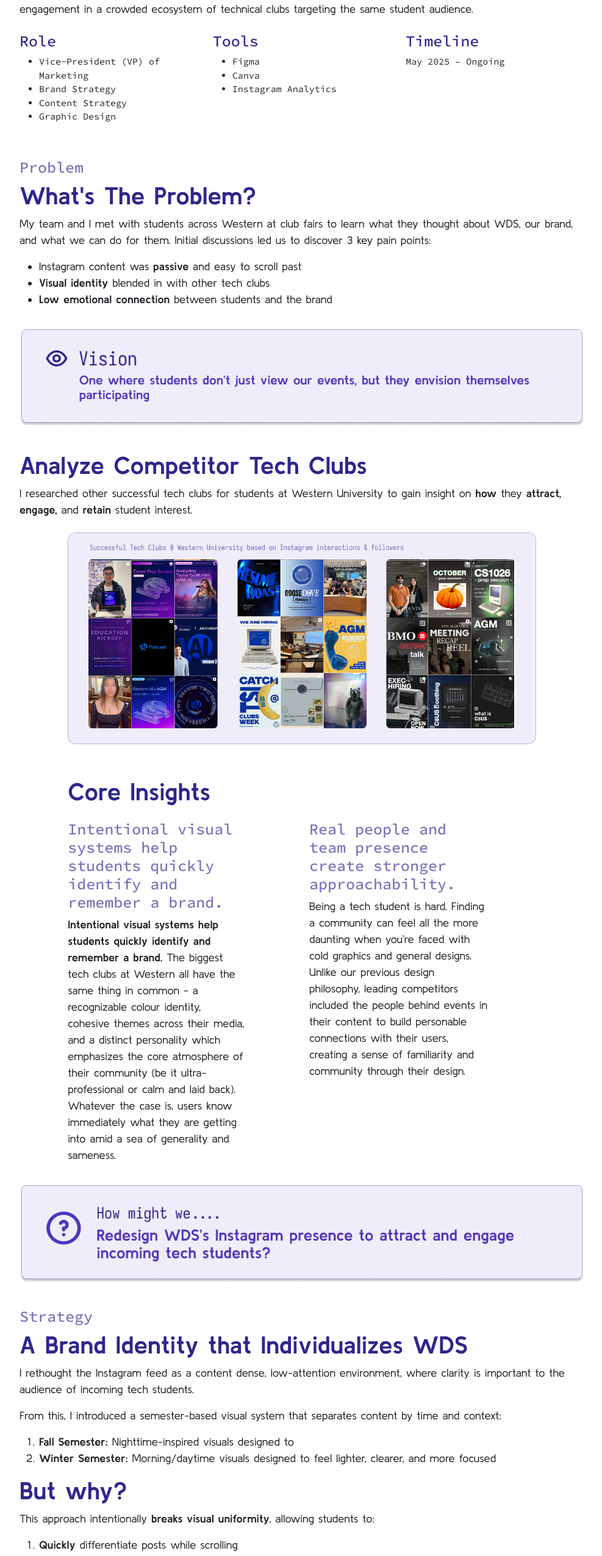
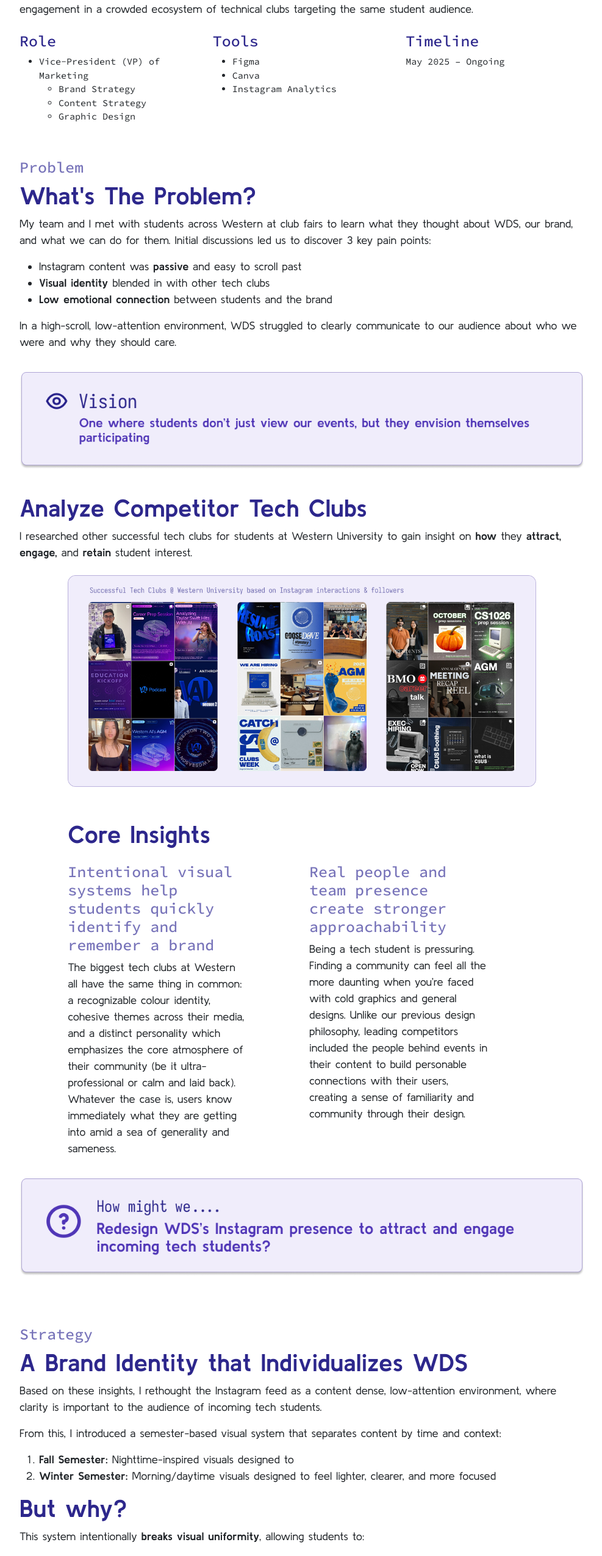
Before and after one commit to TangTina738/tinatangweb, a React (Vite) app: page /wds in a window 1280 px wide. Shown: the part 840-3391 px from the top of the page at 61% size, without its empty margins (145-1132 px from the left). Built offline with nearby package versions, Linux system fonts and the light colour scheme; a web font is replaced by a local one.

Commit message:
Updated Work section, fixed spellings

```diff
--- a/src/Home.jsx
+++ b/src/Home.jsx
@@ -39,10 +39,10 @@ function Home() {
             <div className="row">
               <div className="col-12 col-md-7">
                 <p className="home-description mb-1">
-                  I use design and marketing to help understand what type of content strategies drive audiences to engage with a brand.
+                  I use design and marketing to help what type of content strategies drive audiences to engage with a brand.
                 </p>
                 <p className="home-description mt-0">
-                  Through my work with student organizations and tech communities, I transform passive digital media into active, human-focused content.
+                  Through my work with student organizations and tech communities, I transform passive digital media into active, human-focused experiences.
                 </p>
               </div>
             </div>
--- a/src/Work/Proj1.jsx
+++ b/src/Work/Proj1.jsx
@@ -96,9 +96,11 @@ function Proj1() {
                             <h4 className="meta-title">Role</h4>
                             <ul className="meta-list">
                             <li>Vice-President (VP) of Marketing</li>
+                            <ul>
                             <li>Brand Strategy</li>
                             <li>Content Strategy</li>
                             <li>Graphic Design</li>
+                            </ul>
                             </ul>
                         </div>
 
@@ -122,11 +124,16 @@ function Proj1() {
                         <h2 className="subtitle">What's The Problem?</h2>
                         <p className="info-paragraph">My team and I met with students across Western at club fairs to learn what they thought about WDS, our brand, and what we can do for them.
                             Initial discussions  led us to discover 3 key pain points:</p>
+
                          <ul className="info-paragraph">
                             <li>Instagram content was <b>passive</b> and easy to scroll past</li>
                             <li><b>Visual identity</b> blended in with other tech clubs</li>
                             <li><b>Low emotional connection</b> between students and the brand</li>
                         </ul>
+
+                        <p className="info-paragraph">
+                          In a high-scroll, low-attention environment, WDS struggled to clearly communicate to our audience about who we were and why they should care.
+                        </p>
 
                          <div className="col-12">
                             <img src={Vision} className="intro-img img-fluid"></img>
@@ -151,14 +158,14 @@ function Proj1() {
                 </div>
 
              <FadeIn className="col-12 col-md-4 offset-md-1">
-                    <h3 className="subtext">Intentional visual systems help students quickly identify and remember a brand. </h3>
-                    <p className="info-paragraph"><strong>Intentional visual systems help students quickly identify and remember a brand. </strong>
-                        The biggest tech clubs at Western all have the same thing in common - a recognizable colour identity, cohesive themes across their media, and a distinct personality which emphasizes the core atmosphere of their community (be it ultra-professional or calm and laid back).
+                    <h3 className="subtext">Intentional visual systems help students quickly identify and remember a brand </h3>
+                    <p className="info-paragraph">
+                        The biggest tech clubs at Western all have the same thing in common: a recognizable colour identity, cohesive themes across their media, and a distinct personality which emphasizes the core atmosphere of their community (be it ultra-professional or calm and laid back).
                         Whatever the case is, users know immediately what they are getting into amid a sea of generality and sameness.</p>
                         </FadeIn>
                  <FadeIn className="col-12 col-md-4 offset-md-1">
-                    <h3 className="subtext">Real people and team presence create stronger approachability.</h3>
-                    <p className="info-paragraph"> Being a tech student is hard.
+                    <h3 className="subtext">Real people and team presence create stronger approachability</h3>
+                    <p className="info-paragraph"> Being a tech student is pressuring.
                         Finding a community can feel all the more daunting when you’re faced with cold graphics and general designs. Unlike our previous design philosophy, leading competitors included the people behind events in their content to build personable connections with their users, creating a sense of familiarity and community through their design.
                     </p>
                 </FadeIn>
@@ -175,7 +182,7 @@ function Proj1() {
                         <h2 className="subtext">Strategy</h2>
                         <h2 className="subtitle">A Brand Identity that Individualizes WDS</h2>
 
-                        <p className="info-paragraph">I rethought the Instagram feed as a content dense, low-attention environment, where clarity is important to the audience of incoming tech students.
+                        <p className="info-paragraph">Based on these insights, I rethought the Instagram feed as a content dense, low-attention environment, where clarity is important to the audience of incoming tech students.
                         </p>
                         <p className="info-paragraph"> From this, I introduced a semester-based visual system that separates content by time and context:</p>
                         <ol className="info-paragraph">
@@ -183,7 +190,7 @@ function Proj1() {
                           <li><b>Winter Semester:</b> Morning/daytime visuals designed to feel lighter, clearer, and more focused</li>
                         </ol>
                          <h2 className="subtitle">But why?</h2>
-                         <p className="info-paragraph">This approach intentionally <strong>breaks visual uniformity</strong>, allowing students to:</p>
+                         <p className="info-paragraph">This system intentionally <strong>breaks visual uniformity</strong>, allowing students to:</p>
                          <ol className="info-paragraph">
                           <li><b>Quickly</b> differentiate posts while scrolling</li>
                           <li><b>Recognize</b> which semester content belongs to</li>
--- a/src/Work/Proj2.jsx
+++ b/src/Work/Proj2.jsx
@@ -110,9 +110,11 @@ function Proj2() {
               </div>
 
               <div className="problem">
+                 <h2 className="subtext">Problem</h2>
                 <h2 className="subtitle">Cultural Disconnect</h2>
                 <p className="info-paragraph">
-                  The challenge was not low engagement, but an inconsistent and outdated
+                  From a student's perspective,
+                  the challenge was not low engagement, but an inconsistent and outdated
                   brand system that no longer reflected the evolving identity of the Vietnamese
                   student community. Any redesign risked losing cultural authenticity or
                   alienating long-standing members.
--- a/src/Work/Proj3.jsx
+++ b/src/Work/Proj3.jsx
@@ -61,13 +61,14 @@ const sh2Images = [sh6,sh7,sh8,sh9];
             <div className="container">
                 <div className="row">
                 <div className="col-12 col-md-10 offset-md-1">
-                    <ImageCarousel images={shImages} />
+                   <div className="context">
                      <h2 className="subtitle">Context</h2>
                      <p className="info-paragraph">SheHacks+ is dedicated to empowering women and non-binary individuals to grow as innovators, fostering leadership and creativity in a traditionally underrepresented industry, organized by a tech club at Western University called Women+ In Tech Society.
                       </p>
 
                       <p className="info-paragraph">Through Women in Technology+ (WITS+), I had the role of a Design Director, where our team was responsible for creating merchandise assets and ensuring the event’s theme and branding were recognizable and cohesive for our target audience.
                     </p>
+                    </div>
 
               <div className="row mt-4">
                 <div className="col-12 col-md-4">
@@ -75,7 +76,12 @@ const sh2Images = [sh6,sh7,sh8,sh9];
                   <ul className="meta-list">
                     <li>Director of Design</li>
                   </ul>
+                  <ul className="meta-list">
+                    <li>Designed hand-illustrated merchandise assets</li>
+                    <li>Created functional ID card designs for all participants</li>
+                  </ul>
                 </div>
+
 
                 <div className="col-12 col-md-4">
                   <h4 className="meta-title">Tools/Skills</h4>
@@ -91,10 +97,29 @@ const sh2Images = [sh6,sh7,sh8,sh9];
                 </div>
               </div>
 
+                    <div className="problem">
+                 <h2 className="subtext">Problem</h2>
+                 <h2 className="subtitle">From a Hacker's Perspectve</h2>
+                <p className="info-paragraph">
+                  Hackathons can feel overwhelming. As a participant, you’re dropped into a busy environment where you’re meeting new people, trying to figure out logistics,
+                  and just hoping you’re in the right place.
+                  For this event, we needed designs that helped hackers feel welcomed and oriented right away. The ID card, in particular, had to be clear and functional while
+                  still feeling fun and on-theme. If it felt too generic or cluttered, it would just become another thing people ignored.
+                  </p>
+
+                  <p className="info-paragraph">
+                    I had to understand that the ID card and sticker serve the purpose as one of the first interactions hackers have with the hackathon. While the ID card helped participants feel reassured
+                    and recognized, the stickers added a playful moment that made the environment feel more welcoming. Together, they helped set a tone that balanced
+                    clarity with personality, making it easier for hackers to settle in and feel like they belonged.
+
+
+                    </p>
+               </div>
 
               <div className="solution">
                    <h2 className="subtext">The Process</h2>
                     <h2 className="subtitle">Bringing an Idea to Life with My Apple Pencil</h2>
+                     <ImageCarousel images={shImages} />
                     <p className="info-paragraph">
                     These hand-illustrated designs were created in Procreate with care and attention to detail. Using a design brief from the hackathon organizers (with a focus on a more realistic space theme), I designed stickers balancing target aesthetics with marketable designs. Illustrations were then converted to various hackathon merch forms, including stickers and keychains, and were even later adapted for use on official websites and social media.
                 </p>
@@ -125,17 +150,16 @@ const sh2Images = [sh6,sh7,sh8,sh9];
 
 
 
-              <div className="problem">
-                <h2 className="subtext">The Problem</h2>
-                <h2 className="subtitle">Time is Ticking!</h2>
-                 <p className="info-paragraph">
-                  This project was particularly challenging given the extremely
-                  tight timeline for completion. With a deadline only a week away from the project introduction, I had to balance competing media requests on top of existing academic and extracurricular demands. Through tight scheduling and clear communication with hackathon organizers, I was able to complete the entire process from ideation to creation in the nick of time (shoutout coffee!).
-                </p>
-              </div>
+              <div className="outcome">
+              <h2 className="subtext">Outcome</h2>
 
-            <div className="outcome">
-             <h2 className="subtext">Learnings</h2>
+                    <h2 className="subtitle">Hackers Carrying your Artwork</h2>
+                    <p className="info-paragraph">With over <strong>150+</strong> participants, my designs were worn throughout the hackathon and taken home as stickers and keychains. Watching Hacker’s interact with and enjoy something I created was a rewarding reminder of how design can create small but meaningful moments of connection. They may not know it, but they were carrying a piece of my design process with them!</p>
+
+                </div>
+
+            <div className="takeaways">
+             <h2 className="subtext">Key Takeaways</h2>
                     <h2 className="subtitle">It's Okay to Raise Your Hand!</h2>
                     <p className="info-paragraph">Through this design process, my design team was extremely supportive and helped me rid of my creative block. One thing I learned was that a design is NEVER "bad."
                      Whether that would be a product for a customer, a graphic for your social media, or just a thought bubble that floats on top of your head, every design is part of an ongoing process.
@@ -148,6 +172,11 @@ const sh2Images = [sh6,sh7,sh8,sh9];
                     <p className="info-paragraph">
                 Overall, I learned the importance of planning and being able to work around tight deadlines. This role also taught me the basics of Figma, shaping my interests in design even further.
                 </p>
+                 <h2 className="subtitle">Time is Ticking!</h2>
+                 <p className="info-paragraph">
+                  This project was particularly challenging given the extremely
+                  tight timeline for completion. With a deadline only a week away from the project introduction, I had to balance competing media requests on top of existing academic and extracurricular demands. Through tight scheduling and clear communication with hackathon organizers, I was able to complete the entire process from ideation to creation in the nick of time (shoutout coffee!).
+                </p>
                  <h2 className="subtitle">Being a Designer Versus Being a Coder</h2>
                  <p className="info-paragraph">As someone who’s always been curious about meaningful work, I started asking myself how design could live alongside technical problem-solving. I reached out to my VP of Design simply to ask why and how design mattered in tech, and that conversation introduced me to User Interaction Design. What really stuck with me was realizing that my love for visual artwork didn’t have to sit separate from technology, but rather that it could be part of it.
 
@@ -155,15 +184,11 @@ const sh2Images = [sh6,sh7,sh8,sh9];
                 <p className="info-paragraph">That curiosity pushed me to explore roles in other clubs and projects, where I began learning what it truly means to design with users in mind. I grew to appreciate how thoughtful interaction design can shape real experiences, not just visuals. I’m excited to keep building on this foundation and continue learning as I find my place in the UI/UX world.
 
               </p>
+
               </div>
 
 
-              <div className="outcome">
-              <h2 className="subtext">Outcome</h2>
-                    <h2 className="subtitle">Hackers Carrying your Artwork</h2>
-                    <p className="info-paragraph">With over <strong>150+</strong> participants, my designs were worn throughout the hackathon and taken home as stickers and keychains. Watching Hacker’s interact with and enjoy something I created was a rewarding reminder of how design can create small but meaningful moments of connection. They may not know it, but they were carrying a piece of my design process with them!</p>
 
-                </div>
                 <ImageCarousel3 images={sh2Images} />
 
 <div className="scroll-top-section">
--- a/src/Work/WorkStyle/Proj1.css
+++ b/src/Work/WorkStyle/Proj1.css
@@ -18,7 +18,7 @@
   padding-top: 20px;
 }
 
-.strateg, .solution, .outcome, .takeaways{
+.strategy, .solution, .outcome, .takeaways, .problem{
   padding-top: 40px;
 }
 
--- a/src/style/index.css
+++ b/src/style/index.css
@@ -49,9 +49,6 @@ font-family: 'Source Code Pro', monospace;
   font-size: 15px;
 }
 
-.problem{
-  padding-top: 20px;
-}
 
 .competitor-title{
   font-family: 'Kulim Park', sans-serif;
```
